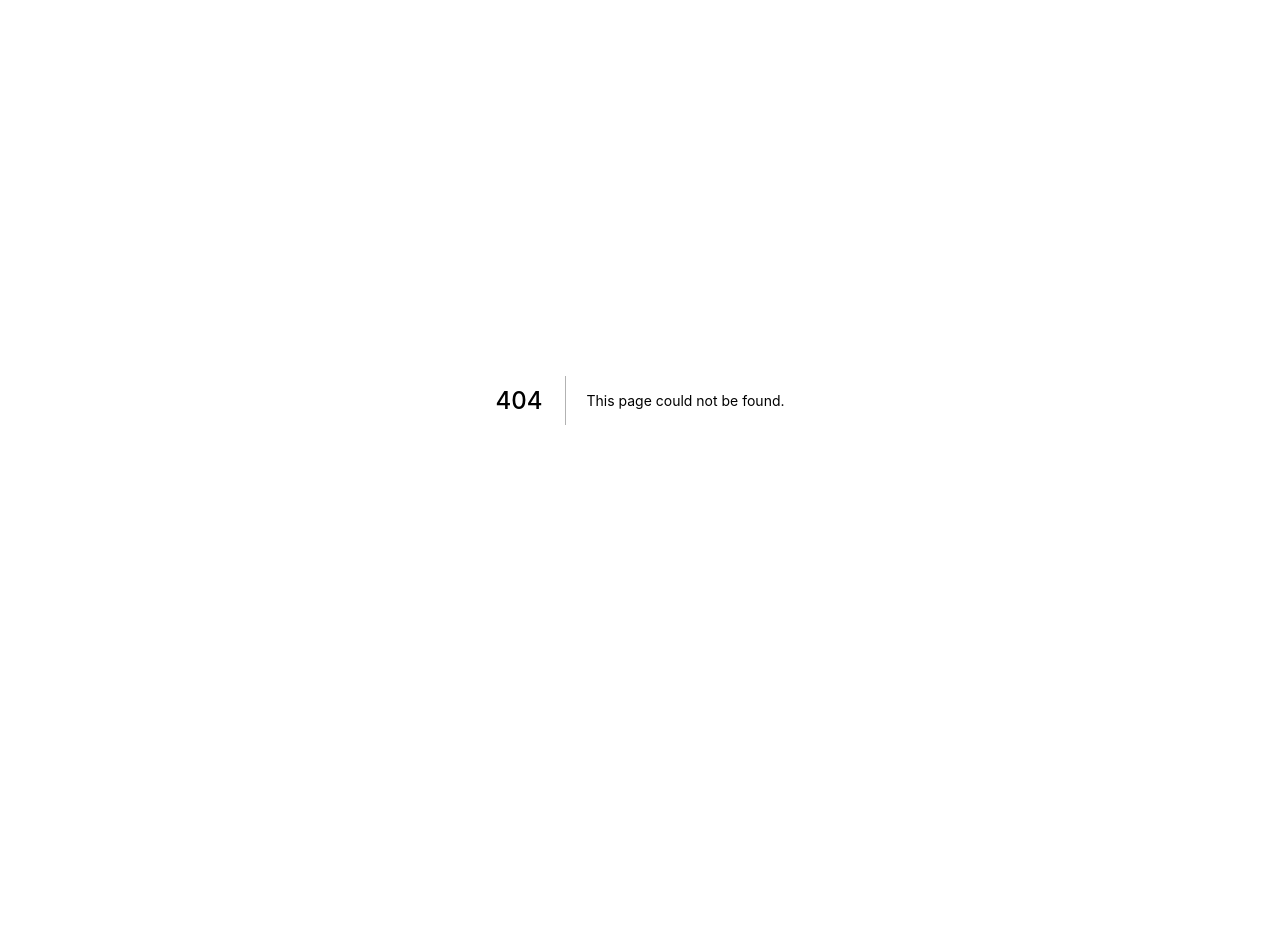
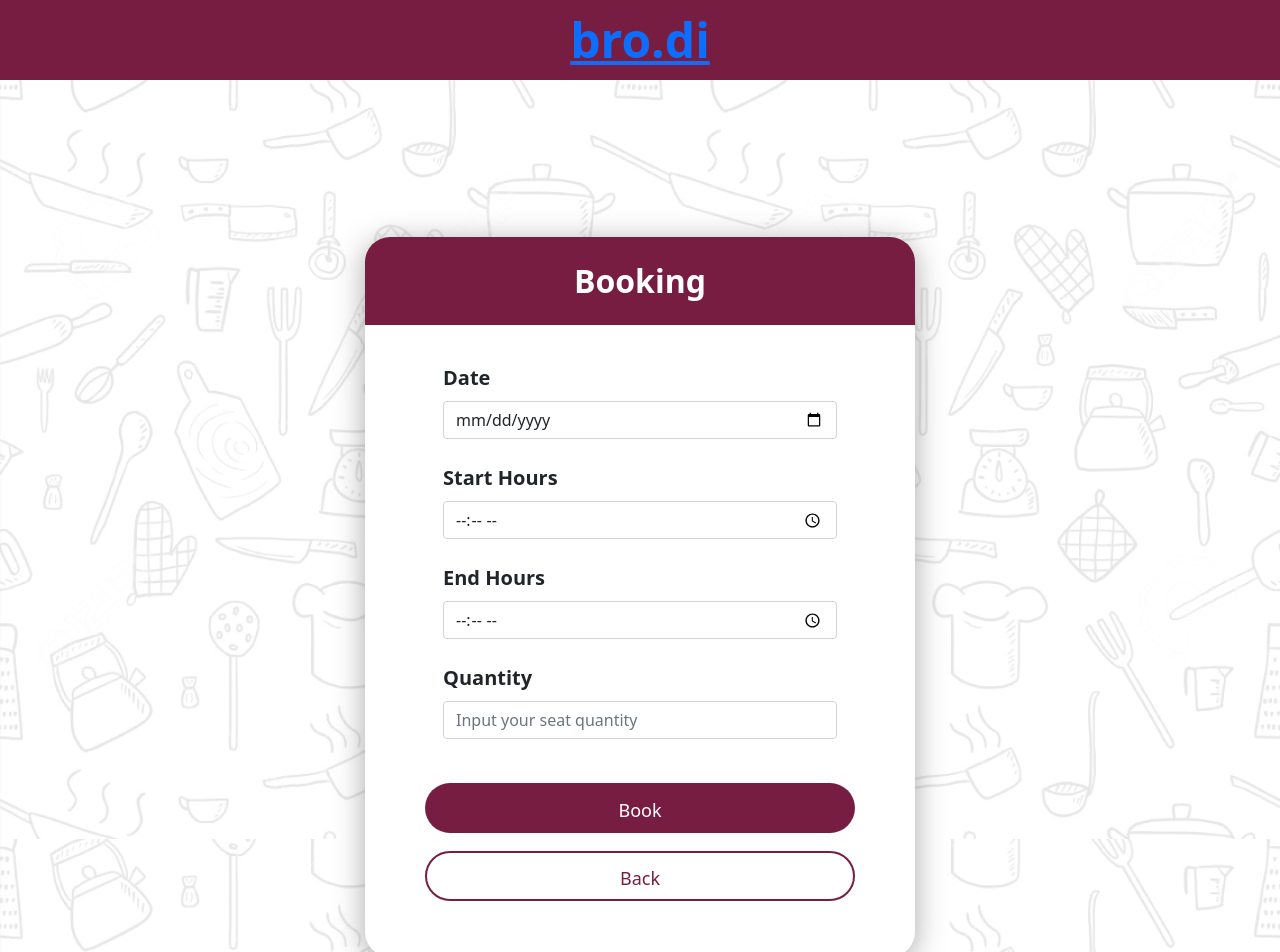
Before and after one commit to matthewfelixr/bro.di, a Next.js app: page /booking in a window 1280 px wide. Before the commit this address had no page. Shown: the top 952 px of the page. Before the commit the page ends 800 px from the top, so only its background shows below. Built offline with nearby package versions, Linux system fonts and the light colour scheme.

Commit message:
create bill and booking page

```diff
--- /dev/null
+++ b/pages/booking.js
@@ -0,0 +1,47 @@
+import React from 'react'
+import { Form } from 'react-bootstrap'
+import style from './components/Layout/layout.module.css'
+import Layout from '../Layouts/Layout'
+import Link from 'next/link'
+
+const booking = () => {
+  return (
+    <>
+        <div className={style.body}>
+        <Layout>
+            <div className={style.booking_container}>
+            <h2 className={`${style.form_title} ${'text-center'}`}><b> Booking </b></h2>
+            <Form className={style.form_container}>
+                <Form.Group className="mb-4 px-5" controlId="formBasicName">
+                    <Form.Label className={style.form_label}>Date</Form.Label>
+                    <Form.Control type="date" placeholder="Input your date" />
+                </Form.Group>
+
+                <Form.Group className="mb-4 px-5" controlId="formBasicEmail">
+                    <Form.Label className={style.form_label}>Start Hours</Form.Label>
+                    <Form.Control type="time"/>
+                </Form.Group>
+
+                <Form.Group className="mb-4 px-5" controlId="formBasicEmail">
+                    <Form.Label className={style.form_label}>End Hours</Form.Label>
+                    <Form.Control type="time"/>
+                </Form.Group>
+
+                <Form.Group className="mb-4 px-5" controlId="formBasicPassword">
+                    <Form.Label className={style.form_label}>Quantity</Form.Label>
+                    <Form.Control type="number" placeholder="Input your seat quantity" />
+                </Form.Group>
+
+                <div className='d-grid gap-2'>
+                    <Link href="/bill"><button className={`${style.button_sub_book} ${"flex-grow-1 px-5"}`}type="submit">Book</button></Link>
+                    <Link href="/dashboard"><button className={`${style.button_sub_back} ${"flex-grow-1 px-5"}`} >Back</button></Link>
+                </div>
+            </Form>
+            </div>
+        </Layout>
+        </div>
+    </>
+  )
+}
+
+export default booking
--- a/pages/components/Layout/RestoSearchCard.js
+++ b/pages/components/Layout/RestoSearchCard.js
@@ -12,7 +12,7 @@ const RestoSearchCard = () => {
                 <div className={`${style.col_search_image} ${"col-3"}`}>
 
                 </div>
-                <Link href="/dashboard">
+
                 <div className={`${style.col_search_description} ${"col-9"}`}>
                     <div className={style.card_search_description}>
                         <h1>Solaria Buah Batu</h1>
@@ -25,11 +25,13 @@ const RestoSearchCard = () => {
                             height={19}
                         /> <span className={style.disabled_text}> Indonesian </span>
                     </div>
+                    <Link href="/dashboard">
                     <div className={style.card_search_visit}>
                         Visit
                     </div>
+                    </Link>
                 </div>
-                </Link>
+
             </div>
         </div>
     </>
--- a/pages/components/Layout/layout.module.css
+++ b/pages/components/Layout/layout.module.css
@@ -528,3 +528,109 @@ grid-column : 3/5 ;
     background-color: #781D42;
     border-radius: 0px 25px 25px 0px;
 }
+
+/* Booking Page */
+.booking_container {
+    display: block;
+    justify-content: center;
+    width: 550px;
+    height: 720px;
+    margin-left: auto;
+    margin-right: auto;
+    margin-top: 157px;
+    margin-bottom: 167px;
+
+
+    background: #FFFFFF;
+    /* Button Drop Shadow */
+
+    box-shadow: 0px 5px 30px rgba(0, 0, 0, 0.35);
+    border-radius: 25px;
+}
+.button_sub_book{
+    align-items: center;
+    justify-content: center;
+    height: 50px;
+    font-size: 18px;
+    color: white;
+    background-color: #781D42;
+    border-radius: 38px;
+    text-align: center;
+    padding-top: 5px;
+    width: 430px;
+    margin: auto;
+    margin-top: 20px;
+    margin-bottom: 10px;
+    border: unset;
+    border: #781D42 2px;
+}
+.button_sub_back{
+    align-items: center;
+    justify-content: center;
+    height: 50px;
+    font-size: 18px;
+    color: #781D42;
+    background-color: white;
+    border: 2px solid;
+    border-radius: 38px;
+    text-align: center;
+    padding-top: 5px;
+    width: 430px;
+    margin: auto;
+}
+
+/* Bill Page */
+.bill_container {
+    display: block;
+    justify-content: center;
+    width: 550px;
+    height: 740px;
+    margin-left: auto;
+    margin-right: auto;
+    margin-top: 100px;
+    margin-bottom: 20px;
+
+
+    background: #FFFFFF;
+    /* Button Drop Shadow */
+
+    box-shadow: 0px 5px 30px rgba(0, 0, 0, 0.35);
+    border-radius: 25px;
+}
+.form_label_bill{
+    color: #781D42;
+    font-weight: bold;
+    font-size: 24px;
+}
+.button_sub_confirm{
+    align-items: center;
+    justify-content: center;
+    height: 50px;
+    font-size: 18px;
+    color: white;
+    background-color: #781D42;
+    border-radius: 38px;
+    text-align: center;
+    padding-top: 5px;
+    width: 550px;
+    margin: auto;
+    margin-top: 20px;
+    margin-bottom: 10px;
+    border: unset;
+    border: #781D42 2px;
+}
+.button_sub_cancel{
+    align-items: center;
+    justify-content: center;
+    height: 50px;
+    font-size: 18px;
+    color: #781D42;
+    background-color: white;
+    border: 2px solid;
+    border-radius: 38px;
+    text-align: center;
+    padding-top: 5px;
+    width: 550px;
+    margin: auto;
+    margin-bottom: 100px;
+}
```
Also changed, not shown: pages/bill.js (added, +57 -0 lines).
